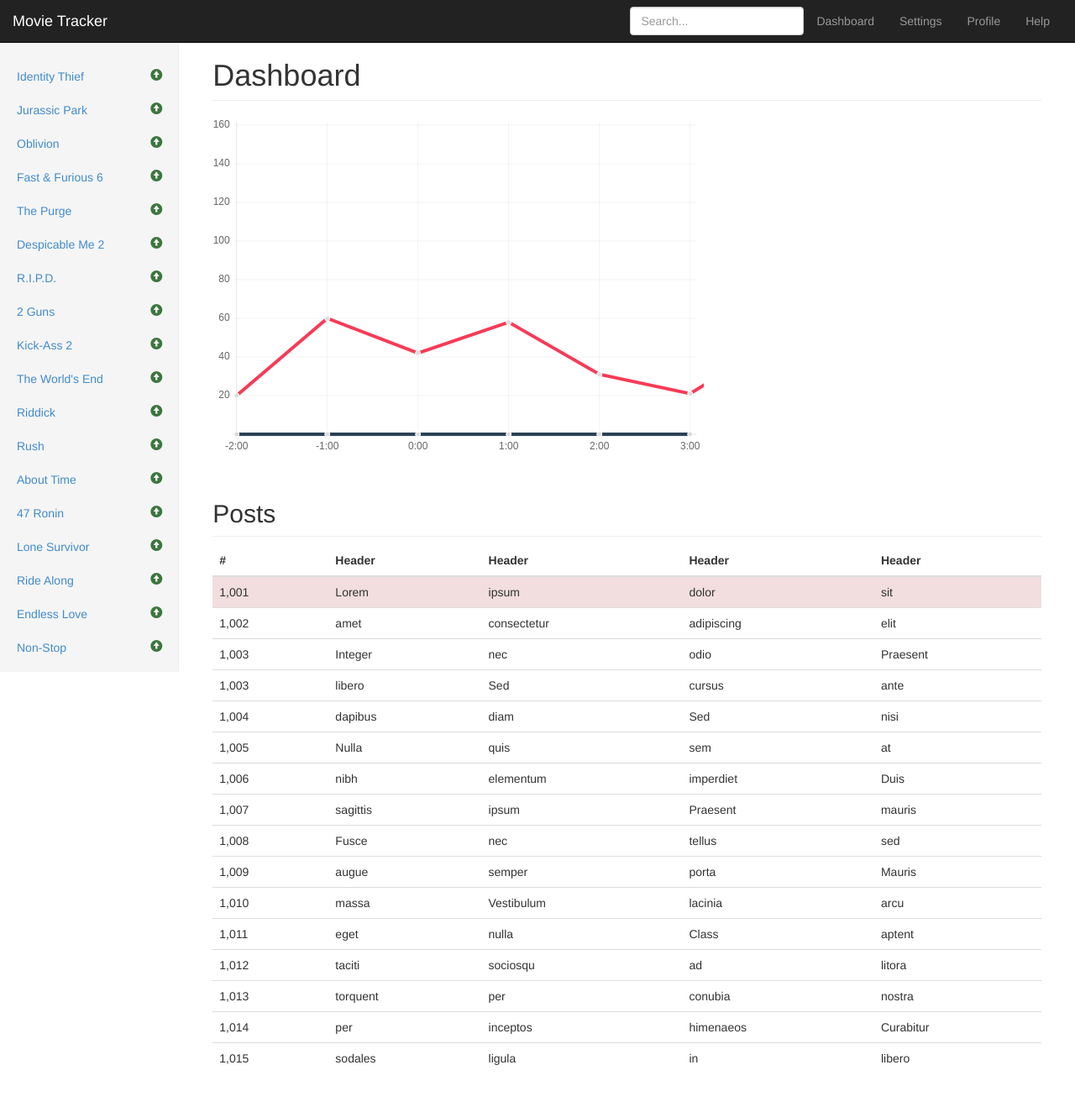
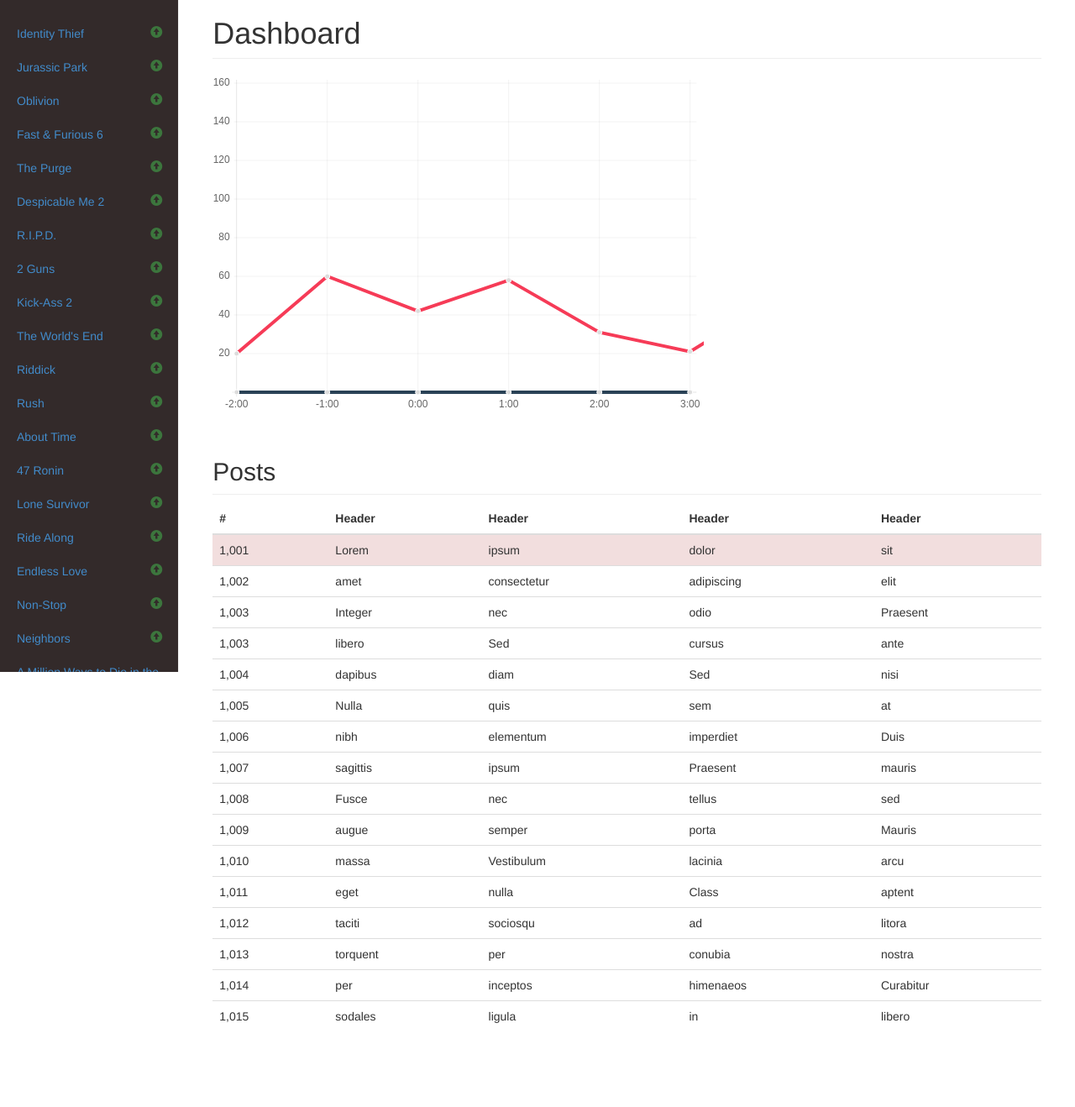
Before and after one commit to jarrydlee/SocialMoveTracker, a Django app: page / in a window 1280 px wide. Shown: the whole page at 84% size. After the commit the page ends 1218 px from the top, so only its background shows below. Run offline with Django 3.2, Linux system fonts and the light colour scheme; data that the repository does not hold is empty; some libraries are stand-ins or nearby versions.

Commit message:
Template change

```diff
--- a/static/js/dashboard.css
+++ b/static/js/dashboard.css
@@ -4,7 +4,7 @@
 
 /* Move down content because we have a fixed navbar that is 50px tall */
 body {
-  padding-top: 50px;
+
 }
 
 
@@ -29,17 +29,21 @@ body {
 @media (min-width: 768px) {
   .sidebar {
     position: fixed;
-    top: 51px;
-    bottom: 0;
+    height: 100%;
     left: 0;
     z-index: 1000;
     display: block;
     padding: 20px;
     overflow-x: hidden;
     overflow-y: auto; /* Scrollable contents if viewport is shorter than content. */
-    background-color: #f5f5f5;
+    background-color: #332A2A;
     border-right: 1px solid #eee;
   }
+}
+.nav>li>a:hover, .nav>li>a:focus {
+    text-decoration: none;
+    background-color: #FFF;
+    color: black;
 }
 
 /* Sidebar navigation */
@@ -56,6 +60,8 @@ body {
   color: #fff;
   background-color: #428bca;
 }
+
+
 
 
 /*
--- a/templates/index.html
+++ b/templates/index.html
@@ -18,31 +18,6 @@
 </head>
 
 <body>
-
-    <div class="navbar navbar-inverse navbar-fixed-top" role="navigation">
-      <div class="container-fluid">
-        <div class="navbar-header">
-          <button type="button" class="navbar-toggle" data-toggle="collapse" data-target=".navbar-collapse">
-            <span class="sr-only">Toggle navigation</span>
-            <span class="icon-bar"></span>
-            <span class="icon-bar"></span>
-            <span class="icon-bar"></span>
-          </button>
-          <a class="navbar-brand" href="#">Movie Tracker</a>
-        </div>
-        <div class="navbar-collapse collapse">
-          <ul class="nav navbar-nav navbar-right">
-            <li><a href="#">Dashboard</a></li>
-            <li><a href="#">Settings</a></li>
-            <li><a href="#">Profile</a></li>
-            <li><a href="#">Help</a></li>
-          </ul>
-          <form class="navbar-form navbar-right">
-            <input type="text" class="form-control" placeholder="Search...">
-          </form>
-        </div>
-      </div>
-    </div>
 
     <div class="container-fluid">
       <div class="row">
```
